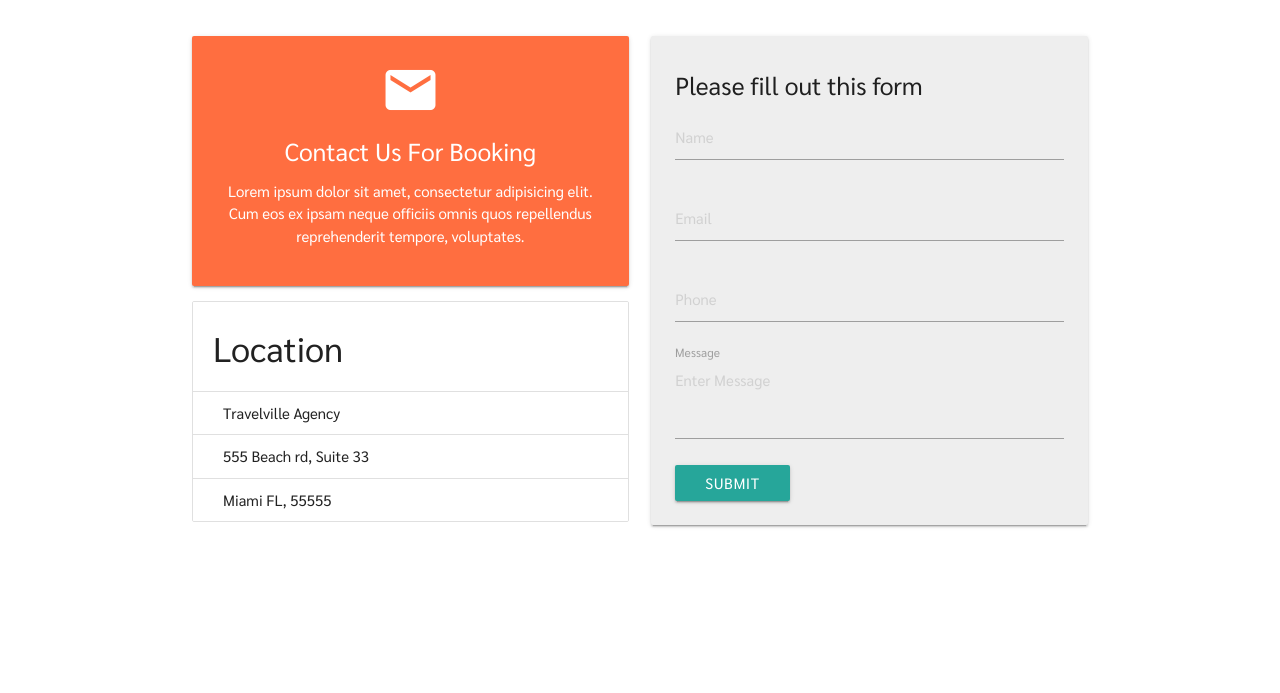
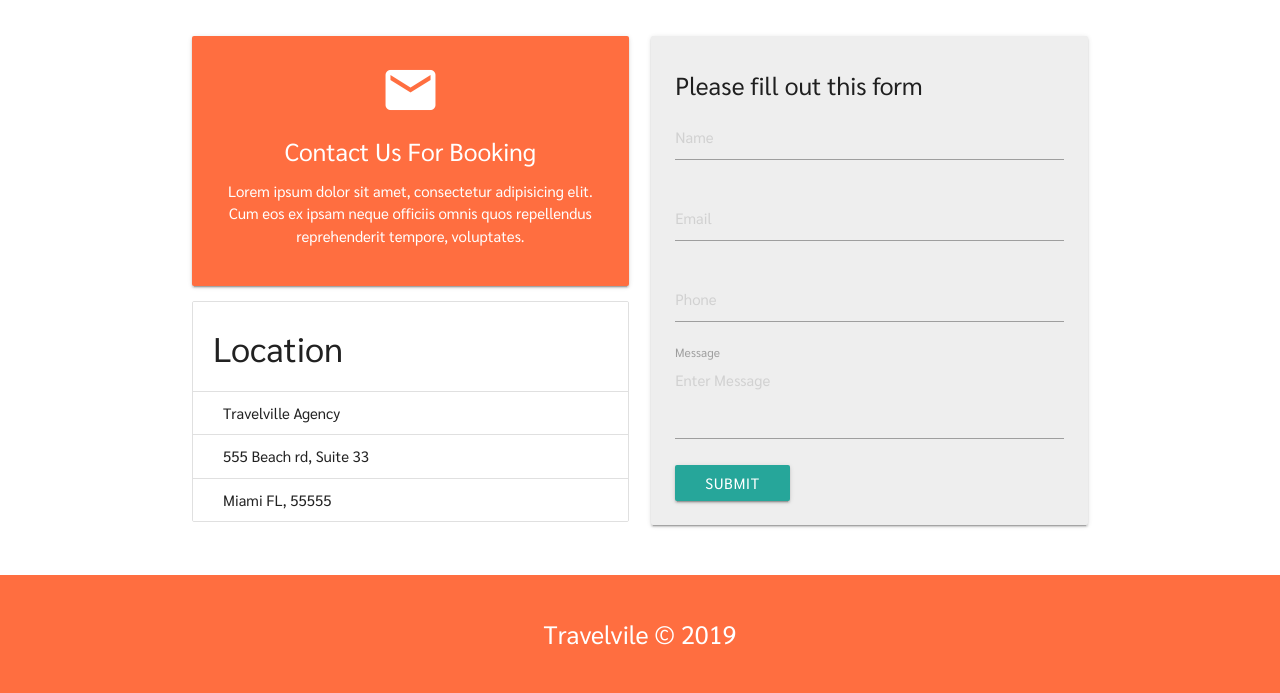
Before and after one commit to Belchenkov/Travelville-materialize, a plain HTML site: page index.html in a window 1280 px wide. Shown: the part 2396-3089 px from the top of the page. Before the commit the page ends 2971 px from the top, so only its background shows below. Drawn offline with nearby package versions, Linux system fonts and the light colour scheme.

Commit message:
Section Footer

```diff
--- a/index.html
+++ b/index.html
@@ -350,6 +350,10 @@
        </div>
    </section>
 
+  <!-- Footer -->
+  <footer class="section deep-orange accent-2 white-text center">
+      <p class="flow-text">Travelvile &copy; 2019 </p>
+  </footer>
 
   <!-- Import jQuery before materialize.js -->
   <script type="text/javascript" src="https://code.jquery.com/jquery-3.2.1.min.js"></script>
```
